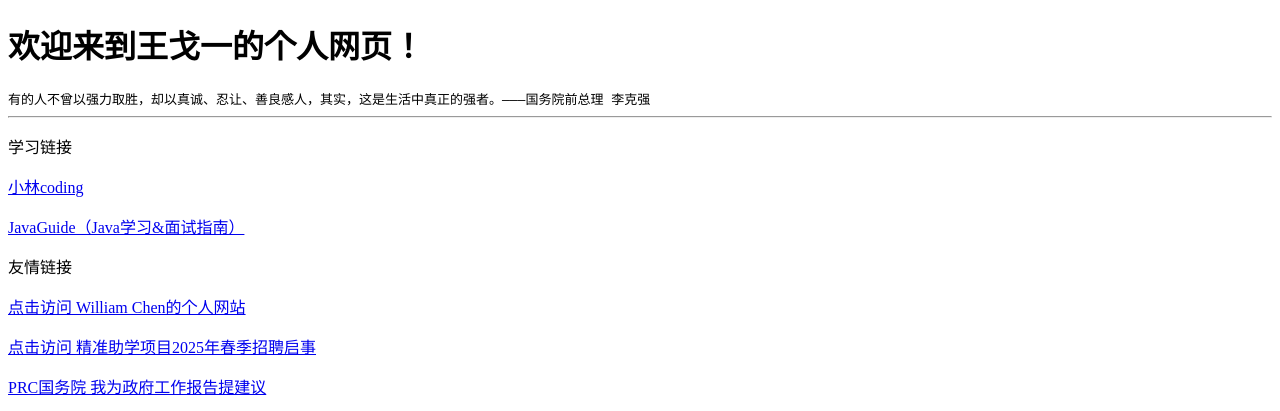
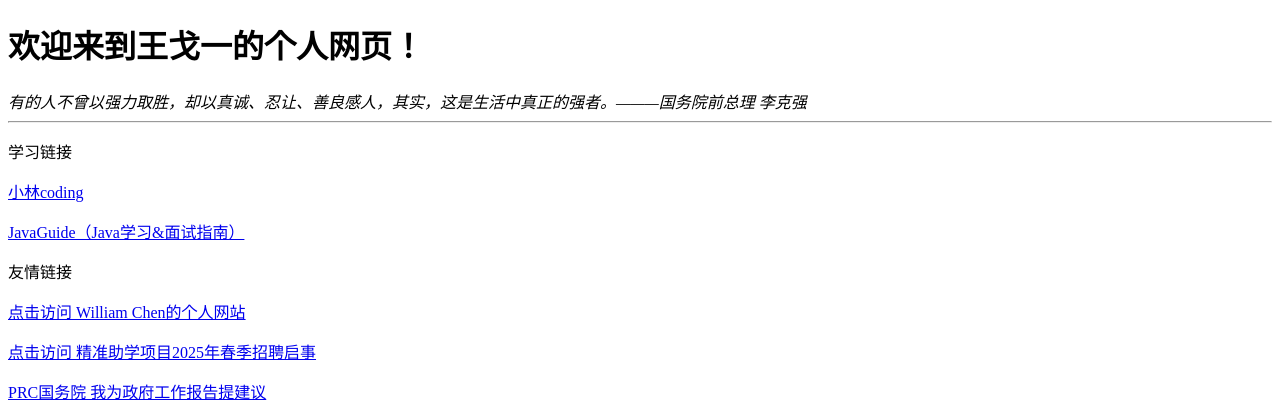
Before and after one commit to iiiwes/geyiwang.github.io, a plain HTML site: page index.html in a window 1280 px wide. Shown: the top 411 px of the page. Drawn offline with Linux system fonts and the light colour scheme.

Commit message:
Update index.html

```diff
--- a/index.html
+++ b/index.html
@@ -8,10 +8,12 @@
 <body>
     <h1>欢迎来到王戈一的个人网页！</h1>
 
-    <code>
+    <i>
         有的人不曾以强力取胜，却以真诚、忍让、善良感人，其实，这是生活中真正的强者。———国务院前总理 李克强
-    </code>
+    </i>
+
     <hr>  <!-- 水平线 -->
+
     <p>学习链接</p>
     <p>
         <a href="https://xiaolincoding.com" target="_blank">小林coding</a>
@@ -19,6 +21,7 @@
     <p>
         <a href="https://javaguide.cn/home.html" target="_blank">JavaGuide（Java学习&面试指南）</a>
     </p>
+
     <p>友情链接</p>
     <p>
         <a href="https://slackcoder0207.github.io/" target="_blank">点击访问 William Chen的个人网站</a>
```
